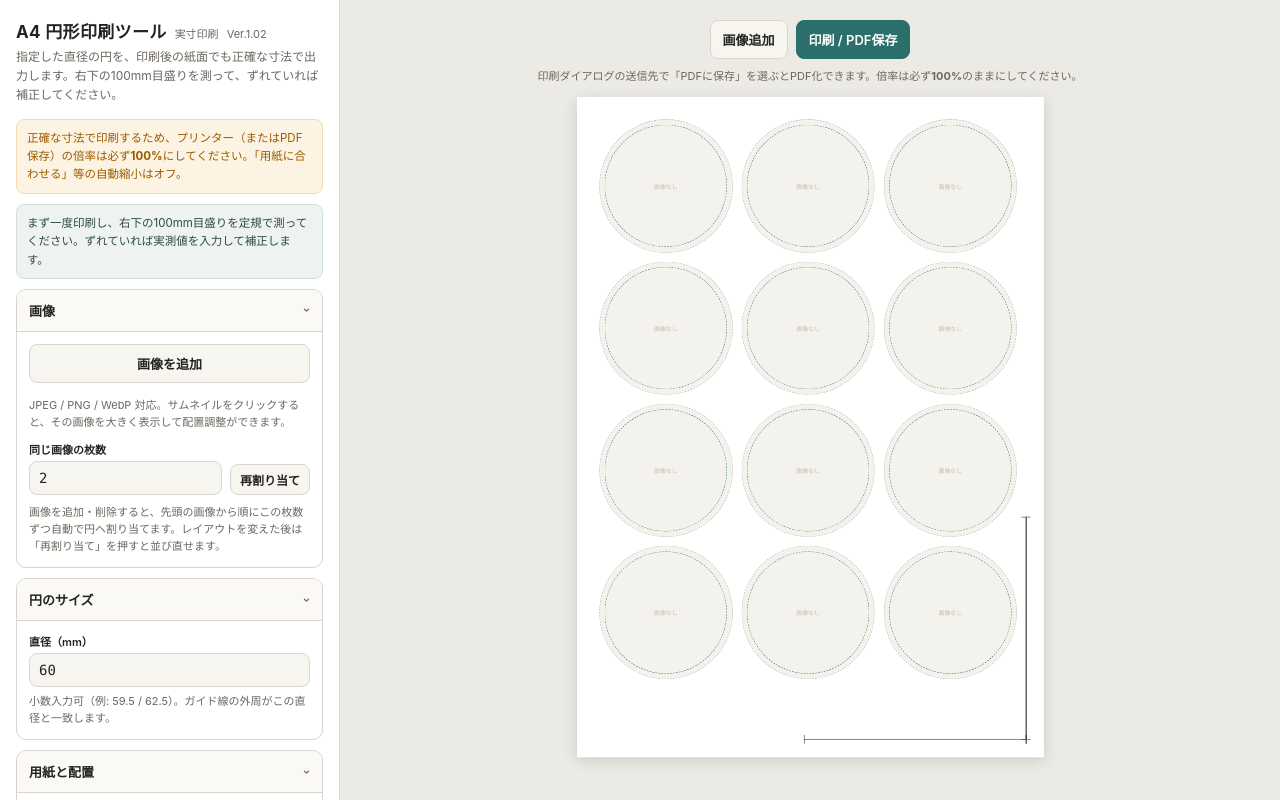
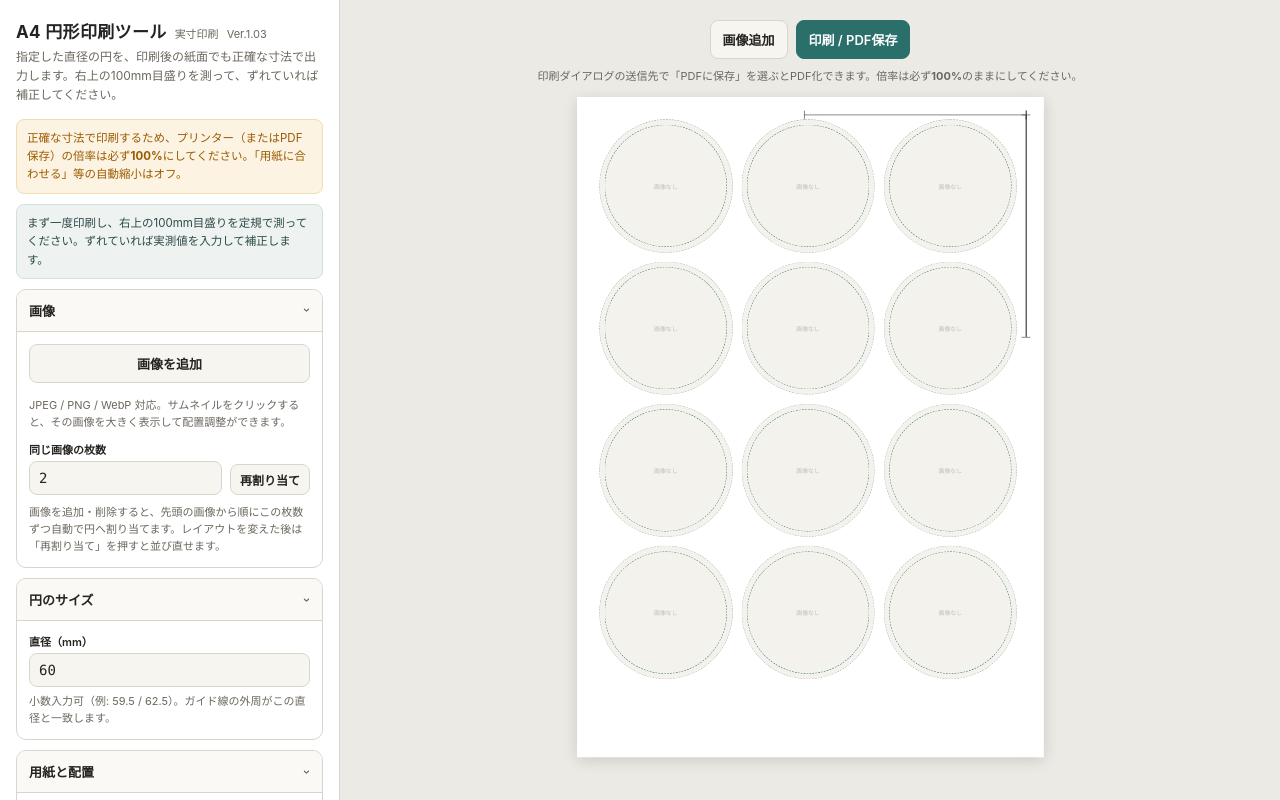
Before and after one commit to benjyo-koologi/kan-badge-maker, a plain HTML site: page index.html in a window 1280 px wide. Drawn offline with Linux system fonts and the light colour scheme.

Commit message:
Add files via upload

```diff
--- a/index.html
+++ b/index.html
@@ -11,7 +11,7 @@
      - #paper は実寸(mm)。画面では scale(--pscale) で縮小表示、印刷時は解除して実寸。
      - #layer には印刷補正 --corr(scaleX/scaleY) を掛ける（印刷時／プレビュー反映ON時）。
        → 円・画像・ガイド・実寸メモリすべてに一括で補正が掛かる。
-     - 右下の100mmメモリも #layer の中にあるので、
+     - 右上の100mmメモリも #layer の中にあるので、
        「メモリを測る＝実際の印刷精度を測る」ことになり、補正の検証も同時にできる。
      - 補正係数は掛け合わせ式: 新係数 = 旧係数 × (100 / 実測値)。
        → 補正済みの紙を測って入力しても収束するだけで壊れない。
@@ -120,7 +120,7 @@
   .editor-controls .btn:hover{background:rgba(255,255,255,.16);}
   .editor-controls .hint{text-align:center;color:rgba(255,255,255,.6);}
 
-  /* 右下の100mm実寸メモリ（補正レイヤー内）*/
+  /* 右上の100mm実寸メモリ（補正レイヤー内）*/
   .ruler{position:absolute;pointer-events:none;}
   .ruler .ln{position:absolute;background:#3a3a3a;}
   .ruler .tk{position:absolute;background:#3a3a3a;}
@@ -144,7 +144,7 @@
 <div class="app">
   <aside class="panel no-print">
     <div class="brand"><h1>A4 円形印刷ツール</h1><span class="tag">実寸印刷</span><span class="tag" id="verTag"></span></div>
-    <p class="lede">指定した直径の円を、印刷後の紙面でも正確な寸法で出力します。右下の100mm目盛りを測って、ずれていれば補正してください。</p>
+    <p class="lede">指定した直径の円を、印刷後の紙面でも正確な寸法で出力します。右上の100mm目盛りを測って、ずれていれば補正してください。</p>
 
     <div id="noticeArea"></div>
 
@@ -222,7 +222,7 @@
     <details class="sec" open>
       <summary>印刷補正 <span class="chev">›</span></summary>
       <div class="sec-body">
-        <label class="toggle" style="margin-bottom:10px;"><input type="checkbox" id="rulerOn" checked> 右下に100mm実寸メモリを印刷</label>
+        <label class="toggle" style="margin-bottom:10px;"><input type="checkbox" id="rulerOn" checked> 右上に100mm実寸メモリを印刷</label>
 
         <label class="fld" style="margin-bottom:8px;"><span class="lab">プリンタープロファイル</span><select id="profileSel"></select></label>
         <div class="row">
@@ -233,7 +233,7 @@
 
         <div class="stat" id="corrStat" style="margin:10px 0;"></div>
 
-        <p class="hint" style="margin-top:0;">印刷して右下の目盛りを定規で測り、実測値（mm）を入力してください。100mmちょうどなら補正不要です。</p>
+        <p class="hint" style="margin-top:0;">印刷して右上の目盛りを定規で測り、実測値（mm）を入力してください。100mmちょうどなら補正不要です。</p>
         <div class="grid2" style="margin-top:8px;">
           <label class="fld"><span class="lab">横 実測（mm）</span><input id="measX" type="number" min="50" max="150" step="0.1" placeholder="例: 99.0"></label>
           <label class="fld"><span class="lab">縦 実測（mm）</span><input id="measY" type="number" min="50" max="150" step="0.1" placeholder="例: 101.0"></label>
@@ -303,10 +303,10 @@
   const PX_PER_MM = 96/25.4;
   const A4 = {w:210, h:297};
   const LS_KEY = "a4circleprint.v2";
-  const RULER_INSET = 8;   // 右下メモリの端からの余白(mm)。補正で数%伸びても紙内に収める。
+  const RULER_INSET = 8;   // 右上メモリの端からの余白(mm)。補正で数%伸びても紙内に収める。
   const IMPORT_MAX_DIM = 900;    // 取り込み時に長辺をこのpxまで縮小（コンビニプリンタ+缶バッジ用途なら十分な解像度）
   const IMPORT_JPEG_QUALITY = 0.85;
-  const APP_VERSION = "1.02";
+  const APP_VERSION = "1.03";
 
   const $ = s => document.querySelector(s);
   const el = {
@@ -452,22 +452,24 @@
   }
 
   function addRuler(pm){
-    // 右下コーナーを基点に、横100mm・縦100mmのL字メモリ（補正レイヤー内 = 実際の印刷寸法）
+    // 右上コーナーを基点に、横100mm・縦100mmのL字メモリ（補正レイヤー内 = 実際の印刷寸法）
+    // ※iOSの「共有シートからPDFを作成」だと下端付近が見切れる端末があるため、上端基準にしている。
+    //   ここはページ内の描画位置を変えるだけで、寸法（@page・円のmm）自体は一切変えていない。
     const ox = pm.w - RULER_INSET;   // 右端X
-    const oy = pm.h - RULER_INSET;   // 下端Y
+    const oy = RULER_INSET;          // 上端Y
     const ruler=document.createElement("div"); ruler.className="ruler";
     ruler.style.left="0"; ruler.style.top="0"; ruler.style.width="100%"; ruler.style.height="100%";
 
     function line(x,y,w,h){ const n=document.createElement("div"); n.className="ln"; n.style.left=x+"mm"; n.style.top=y+"mm"; n.style.width=w+"mm"; n.style.height=h+"mm"; ruler.appendChild(n); }
     function tick(x,y,dir){ const n=document.createElement("div"); n.className="tk"; if(dir==="v"){n.style.left=x+"mm";n.style.top=(y-2)+"mm";n.style.width="0.3mm";n.style.height="4mm";}else{n.style.left=(x-2)+"mm";n.style.top=y+"mm";n.style.width="4mm";n.style.height="0.3mm";} ruler.appendChild(n); }
 
-    // 横100mm（下端に沿って、右端から左へ）※文字ラベルは入れない（円と重なるため）
+    // 横100mm（上端に沿って、右端から左へ）※文字ラベルは入れない（円と重なるため）
     const hx0 = ox-100, hx1 = ox;
     line(hx0, oy, 100, 0.3);
     tick(hx0, oy, "v"); tick(hx1, oy, "v");
 
-    // 縦100mm（右端に沿って、下端から上へ）
-    const vy0 = oy-100, vy1 = oy;
+    // 縦100mm（右端に沿って、上端から下へ）
+    const vy0 = oy, vy1 = oy+100;
     line(ox, vy0, 0.3, 100);
     tick(ox, vy0, "h"); tick(ox, vy1, "h");
 
@@ -510,7 +512,7 @@
     let html='<div class="notice">正確な寸法で印刷するため、プリンター（またはPDF保存）の倍率は必ず<b>100%</b>にしてください。「用紙に合わせる」等の自動縮小はオフ。</div>';
     const f=factors();
     if(Math.abs(f.fx-1)<1e-9 && Math.abs(f.fy-1)<1e-9)
-      html+='<div class="notice calm">まず一度印刷し、右下の100mm目盛りを定規で測ってください。ずれていれば実測値を入力して補正します。</div>';
+      html+='<div class="notice calm">まず一度印刷し、右上の100mm目盛りを定規で測ってください。ずれていれば実測値を入力して補正します。</div>';
     el.notice.innerHTML=html;
   }
 
@@ -732,7 +734,7 @@
     save(); fillProfileSelect(); render();
     $("#measX").value=""; $("#measY").value="";
     const f=factors();
-    alert("補正を更新しました。\n横補正係数 "+f.fx.toFixed(5)+" / 縦補正係数 "+f.fy.toFixed(5)+"\n\nもう一度印刷し、右下の目盛りが100mmになっているか確認してください。");
+    alert("補正を更新しました。\n横補正係数 "+f.fx.toFixed(5)+" / 縦補正係数 "+f.fy.toFixed(5)+"\n\nもう一度印刷し、右上の目盛りが100mmになっているか確認してください。");
   }
   function resetCorrection(){
     const p=activeProfile();
```
